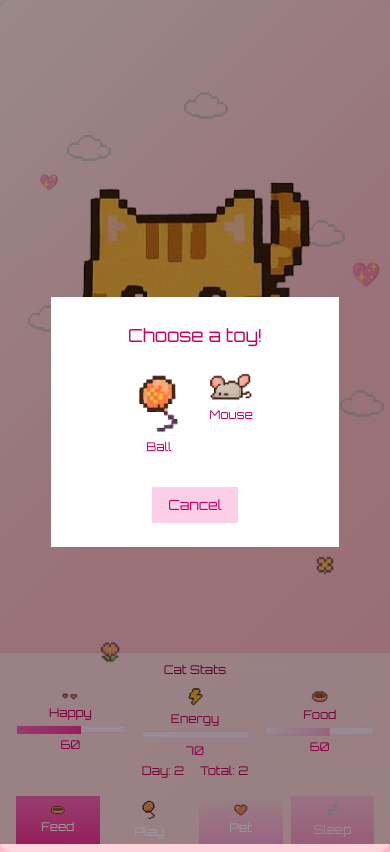
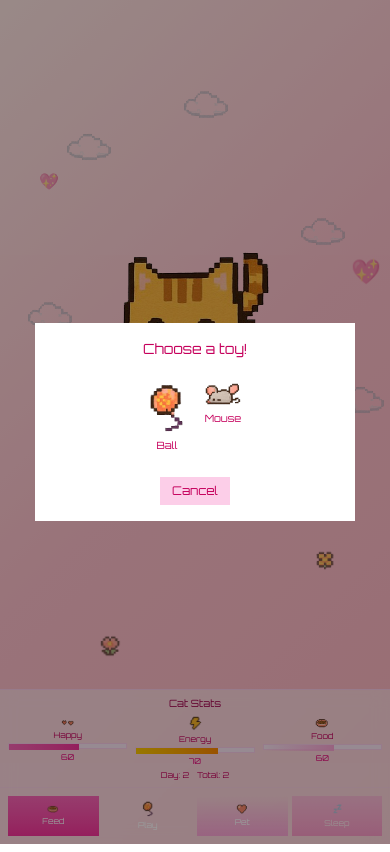
Before and after one commit to debinnn/cat-game, a Next.js app: page / in a window 390 px wide. Both pictures are taken after a click on the button "Play". Built offline with nearby package versions, Linux system fonts and the light colour scheme.

Commit message:
fix: energy bar, feeding, screen size

```diff
--- a/src/app/layout.tsx
+++ b/src/app/layout.tsx
@@ -21,7 +21,7 @@ export default function RootLayout({
           crossOrigin="anonymous"
         />
       </head>
-      <body className="antialiased bg-soft-pink">
+      <body className="antialiased bg-soft-pink h-screen w-full overflow-hidden">
         <link
           href="https://fonts.googleapis.com/css2?family=Press+Start+2P&family=Orbitron:wght@400;500;600;700;800;900&display=swap"
           rel="stylesheet"
--- a/src/components/CatGame.tsx
+++ b/src/components/CatGame.tsx
@@ -342,20 +342,9 @@ const CatGame: React.FC = () => {
   const foodIcon = "/assets/food_in_bowl.png";
   const energyIcon = "/assets/thunder_bolt.png";
 
-  // Responsive: iPhone 15 viewport
-  // 393x852px
-
   return (
     <div
-      className="relative w-full min-h-screen flex flex-col bg-gradient-to-br from-light-pink via-soft-pink to-pink font-ui"
-      style={{
-        maxWidth: 393,
-        minHeight: 852,
-        margin: "0 auto",
-        boxShadow: "0 0 32px 0 #F8BBD9",
-        borderRadius: 12,
-        overflow: "hidden",
-      }}
+      className="relative w-full h-screen flex flex-col bg-gradient-to-br from-light-pink via-soft-pink to-pink font-ui overflow-hidden"
     >
       {/* Background clouds - multiple floating */}
       {bgClouds.map((cloud) => (
@@ -516,120 +505,106 @@ const CatGame: React.FC = () => {
             alt="cat"
             width={260}
             height={260}
-            className={`rounded-kawaii-lg shadow-kawaii transition-all duration-500 hover:scale-105 ${
+            className={`w-48 h-48 sm:w-56 sm:h-56 md:w-64 md:h-64 lg:w-72 lg:h-72 max-w-[80vw] max-h-[40vh] object-contain rounded-kawaii-lg shadow-kawaii transition-all duration-500 hover:scale-105 ${
               showSleep ? 'opacity-80 grayscale-[0.3]' : ''
             }`}
             priority
           />
         </div>
-
-        {/* Food Bowl - only show when eating */}
-        {eating && (
-          <div className="relative flex flex-col items-center mt-4" style={{ zIndex: 5 }}>
-            <Image
-              src="/assets/food_in_bowl.png"
-              alt="food bowl"
-              width={80}
-              height={50}
-              className="transition-all duration-500"
-            />
-          </div>
-        )}
       </div>
 
       {/* Bottom Panel with Stats and Controls */}
       <div className="w-full bg-white/40 backdrop-blur-sm border-t border-pink-200">
         {/* Stats Display Area */}
-        <div className="flex flex-col items-center w-full px-4 py-2">
-          <h2 className="font-pixel text-pink-800 text-xs mb-2">Cat Stats</h2>
+        <div className="flex flex-col items-center w-full px-2 sm:px-4 py-1.5 sm:py-2">
+          <h2 className="font-pixel text-pink-800 text-[10px] sm:text-xs mb-1 sm:mb-2">Cat Stats</h2>
 
-          <div className="flex flex-row items-center justify-between gap-4 w-full">
+          <div className="flex flex-row items-center justify-between gap-2 sm:gap-4 w-full">
             {/* Happiness */}
             <div className="flex flex-col items-center flex-1">
-              <Image src={heartIcon} alt="happiness" width={18} height={18} />
-              <span className="text-xs font-pixel text-pink-700 mt-1">Happy</span>
-              <div className="w-full h-2 bg-pink-100 rounded-kawaii mt-1 border border-pink-200">
+              <Image src={heartIcon} alt="happiness" width={14} height={14} className="sm:w-[18px] sm:h-[18px]" />
+              <span className="text-[8px] sm:text-xs font-pixel text-pink-700 mt-0.5 sm:mt-1">Happy</span>
+              <div className="w-full h-1.5 sm:h-2 bg-pink-100 rounded-kawaii mt-0.5 sm:mt-1 border border-pink-200">
                 <div
-                  className="bg-gradient-to-r from-pink-400 to-pink-500 h-2 rounded-kawaii transition-all duration-500"
+                  className="bg-gradient-to-r from-pink-400 to-pink-500 h-1.5 sm:h-2 rounded-kawaii transition-all duration-500"
                   style={{ width: `${stats.happiness}%` }}
                 ></div>
               </div>
-              <span className="text-xs text-pink-600 mt-1">{Math.round(stats.happiness)}</span>
+              <span className="text-[8px] sm:text-xs text-pink-600 mt-0.5 sm:mt-1">{Math.round(stats.happiness)}</span>
             </div>
 
             {/* Energy */}
             <div className="flex flex-col items-center flex-1">
-              <Image src={energyIcon} alt="energy" width={18} height={18} />
-              <span className="text-xs font-pixel text-pink-700 mt-1">Energy</span>
-              <div className="w-full h-2 bg-pink-100 rounded-kawaii mt-1 border border-pink-200">
+              <Image src={energyIcon} alt="energy" width={14} height={14} className="sm:w-[18px] sm:h-[18px]" />
+              <span className="text-[8px] sm:text-xs font-pixel text-pink-700 mt-0.5 sm:mt-1">Energy</span>
+              <div className="w-full h-1.5 sm:h-2 bg-pink-100 rounded-kawaii mt-0.5 sm:mt-1 border border-pink-200">
                 <div
-                  className="bg-gradient-to-r from-rose-gold to-dusty-rose h-2 rounded-kawaii transition-all duration-500"
+                  className="bg-gradient-to-r from-yellow-400 to-orange-400 h-1.5 sm:h-2 rounded-kawaii transition-all duration-500"
                   style={{ width: `${stats.energy}%` }}
                 ></div>
               </div>
-              <span className="text-xs text-pink-600 mt-1">{Math.round(stats.energy)}</span>
+              <span className="text-[8px] sm:text-xs text-pink-600 mt-0.5 sm:mt-1">{Math.round(stats.energy)}</span>
             </div>
 
             {/* Hunger (inverted - shows fullness) */}
             <div className="flex flex-col items-center flex-1">
-              <Image src={foodIcon} alt="hunger" width={18} height={18} />
-              <span className="text-xs font-pixel text-pink-700 mt-1">Food</span>
-              <div className="w-full h-2 bg-pink-100 rounded-kawaii mt-1 border border-pink-200">
+              <Image src={foodIcon} alt="hunger" width={14} height={14} className="sm:w-[18px] sm:h-[18px]" />
+              <span className="text-[8px] sm:text-xs font-pixel text-pink-700 mt-0.5 sm:mt-1">Food</span>
+              <div className="w-full h-1.5 sm:h-2 bg-pink-100 rounded-kawaii mt-0.5 sm:mt-1 border border-pink-200">
                 <div
-                  className="bg-gradient-to-r from-blush to-pink-300 h-2 rounded-kawaii transition-all duration-500"
+                  className="bg-gradient-to-r from-blush to-pink-300 h-1.5 sm:h-2 rounded-kawaii transition-all duration-500"
                   style={{ width: `${100 - stats.hunger}%` }}
                 ></div>
               </div>
-              <span className="text-xs text-pink-600 mt-1">{100 - Math.round(stats.hunger)}</span>
+              <span className="text-[8px] sm:text-xs text-pink-600 mt-0.5 sm:mt-1">{100 - Math.round(stats.hunger)}</span>
             </div>
           </div>
 
           {/* Streaks & Achievement Info */}
-          <div className="flex flex-row items-center justify-center gap-4 mt-1">
-            <span className="text-xs text-pink-700 font-pixel">Day: {stats.dailyStreak}</span>
-            <span className="text-xs text-pink-700 font-pixel">Total: {stats.totalCareDays}</span>
+          <div className="flex flex-row items-center justify-center gap-2 sm:gap-4 mt-0.5 sm:mt-1">
+            <span className="text-[8px] sm:text-xs text-pink-700 font-pixel">Day: {stats.dailyStreak}</span>
+            <span className="text-[8px] sm:text-xs text-pink-700 font-pixel">Total: {stats.totalCareDays}</span>
           </div>
         </div>
 
         {/* Action Buttons Area */}
-        <div className="flex flex-col items-center w-full px-4 py-2 border-t border-pink-200/50">
-          <div className="grid grid-cols-4 gap-2 w-full max-w-sm">
-            {/* Feed Button */}
+        <div className="flex flex-col items-center w-full px-2 sm:px-4 py-2 border-t border-pink-200/50">
+          <div className="grid grid-cols-4 gap-1 sm:gap-2 w-full max-w-md">{/* Feed Button */}
             <button
-              className="bg-gradient-to-b from-pink-400 to-pink-500 text-white font-pixel rounded-kawaii shadow-kawaii h-12 text-xs active:scale-95 transition-all flex flex-col items-center justify-center disabled:opacity-50"
+              className="bg-gradient-to-b from-pink-400 to-pink-500 text-white font-pixel rounded-kawaii shadow-kawaii h-10 sm:h-12 text-[8px] sm:text-xs active:scale-95 transition-all flex flex-col items-center justify-center disabled:opacity-50"
               onClick={handleFeed}
               disabled={eating}
             >
-              <Image src="/assets/food_in_bowl.png" alt="feed" width={16} height={16} />
-              <span className="mt-1">Feed</span>
+              <Image src="/assets/food_in_bowl.png" alt="feed" width={12} height={12} className="sm:w-4 sm:h-4" />
+              <span className="mt-0.5 sm:mt-1">Feed</span>
             </button>
 
             {/* Play Button */}
             <button
-              className="bg-gradient-to-b from-rose-gold to-dusty-rose text-white font-pixel rounded-kawaii shadow-kawaii h-12 text-xs active:scale-95 transition-all flex flex-col items-center justify-center"
+              className="bg-gradient-to-b from-rose-gold to-dusty-rose text-white font-pixel rounded-kawaii shadow-kawaii h-10 sm:h-12 text-[8px] sm:text-xs active:scale-95 transition-all flex flex-col items-center justify-center"
               onClick={() => setShowToys(true)}
             >
-              <Image src="/assets/cat_toy_ball.png" alt="play" width={16} height={16} />
-              <span className="mt-1">Play</span>
+              <Image src="/assets/cat_toy_ball.png" alt="play" width={12} height={12} className="sm:w-4 sm:h-4" />
+              <span className="mt-0.5 sm:mt-1">Play</span>
             </button>
 
             {/* Pet Button */}
             <button
-              className="bg-gradient-to-b from-blush to-pink-300 text-white font-pixel rounded-kawaii shadow-kawaii h-12 text-xs active:scale-95 transition-all flex flex-col items-center justify-center"
+              className="bg-gradient-to-b from-blush to-pink-300 text-white font-pixel rounded-kawaii shadow-kawaii h-10 sm:h-12 text-[8px] sm:text-xs active:scale-95 transition-all flex flex-col items-center justify-center"
               onClick={handlePet}
             >
-              <Image src="/assets/one_heart.png" alt="pet" width={16} height={16} />
-              <span className="mt-1">Pet</span>
+              <Image src="/assets/one_heart.png" alt="pet" width={12} height={12} className="sm:w-4 sm:h-4" />
+              <span className="mt-0.5 sm:mt-1">Pet</span>
             </button>
 
             {/* Sleep Button */}
             <button
-              className="bg-gradient-to-b from-pink-300 to-pink-400 text-white font-pixel rounded-kawaii shadow-kawaii h-12 text-xs active:scale-95 transition-all flex flex-col items-center justify-center disabled:opacity-50"
+              className="bg-gradient-to-b from-pink-300 to-pink-400 text-white font-pixel rounded-kawaii shadow-kawaii h-10 sm:h-12 text-[8px] sm:text-xs active:scale-95 transition-all flex flex-col items-center justify-center disabled:opacity-50"
               onClick={handleSleep}
               disabled={stats.energy > 40}
             >
-              <Image src="/assets/sleeping_symbol.png" alt="sleep" width={16} height={16} />
-              <span className="mt-1">Sleep</span>
+              <Image src="/assets/sleeping_symbol.png" alt="sleep" width={12} height={12} className="sm:w-4 sm:h-4" />
+              <span className="mt-0.5 sm:mt-1">Sleep</span>
             </button>
           </div>
         </div>
@@ -637,27 +612,27 @@ const CatGame: React.FC = () => {
 
       {/* Toy selection modal */}
       {showToys && (
-        <div className="fixed inset-0 bg-black/40 flex items-center justify-center z-50">
-          <div className="bg-white rounded-kawaii-lg p-6 flex flex-col gap-4 items-center shadow-kawaii w-72">
-            <span className="font-pixel text-pink-700 text-lg mb-2">Choose a toy!</span>
-            <div className="flex flex-row gap-6">
+        <div className="fixed inset-0 bg-black/40 flex items-center justify-center z-50 p-4">
+          <div className="bg-white rounded-kawaii-lg p-4 sm:p-6 flex flex-col gap-4 items-center shadow-kawaii w-full max-w-xs sm:max-w-sm">
+            <span className="font-pixel text-pink-700 text-sm sm:text-lg mb-2">Choose a toy!</span>
+            <div className="flex flex-row gap-4 sm:gap-6">
               <button
                 className="flex flex-col items-center gap-1 active:scale-95"
                 onClick={() => handlePlay("ball")}
               >
-                <Image src="/assets/cat_toy_ball.png" alt="ball" width={48} height={48} />
-                <span className="font-pixel text-xs text-pink-700">Ball</span>
+                <Image src="/assets/cat_toy_ball.png" alt="ball" width={40} height={40} className="sm:w-12 sm:h-12" />
+                <span className="font-pixel text-[10px] sm:text-xs text-pink-700">Ball</span>
               </button>
               <button
                 className="flex flex-col items-center gap-1 active:scale-95"
                 onClick={() => handlePlay("mouse")}
               >
-                <Image src="/assets/cat_toy_mouse.png" alt="mouse" width={48} height={48} />
-                <span className="font-pixel text-xs text-pink-700">Mouse</span>
+                <Image src="/assets/cat_toy_mouse.png" alt="mouse" width={40} height={40} className="sm:w-12 sm:h-12" />
+                <span className="font-pixel text-[10px] sm:text-xs text-pink-700">Mouse</span>
               </button>
             </div>
             <button
-              className="mt-4 bg-pink-200 text-pink-700 font-pixel rounded-kawaii px-4 py-2 shadow-soft text-sm active:scale-95"
+              className="mt-2 sm:mt-4 bg-pink-200 text-pink-700 font-pixel rounded-kawaii px-3 sm:px-4 py-1.5 sm:py-2 shadow-soft text-xs sm:text-sm active:scale-95"
               onClick={() => setShowToys(false)}
             >
               Cancel
```
